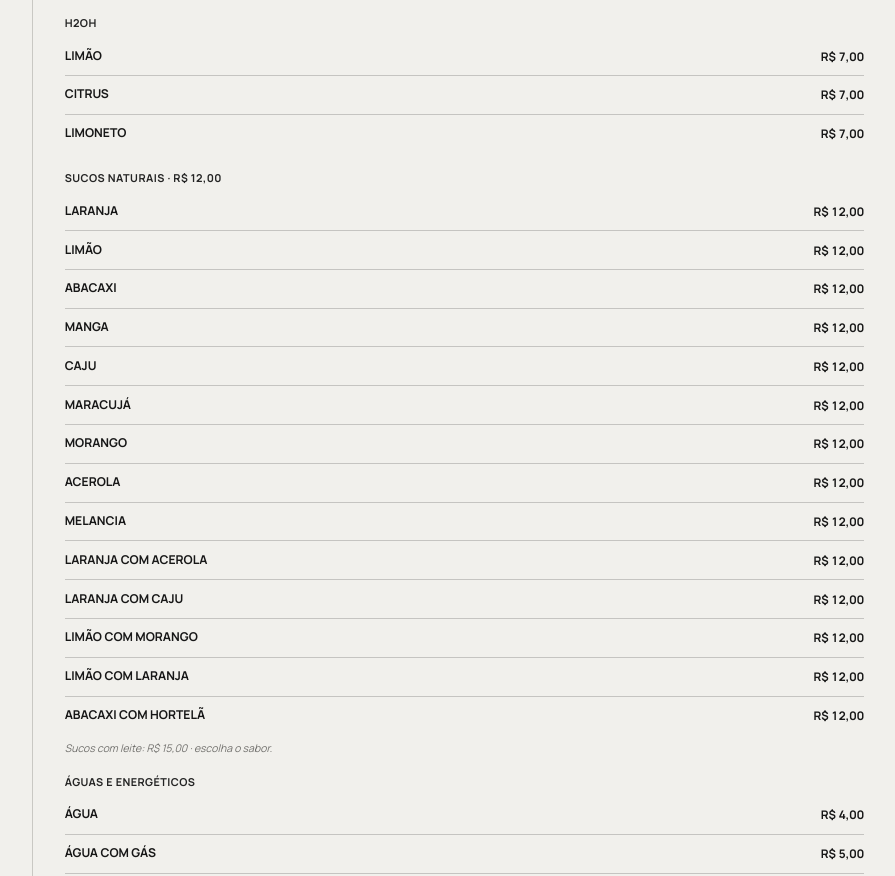
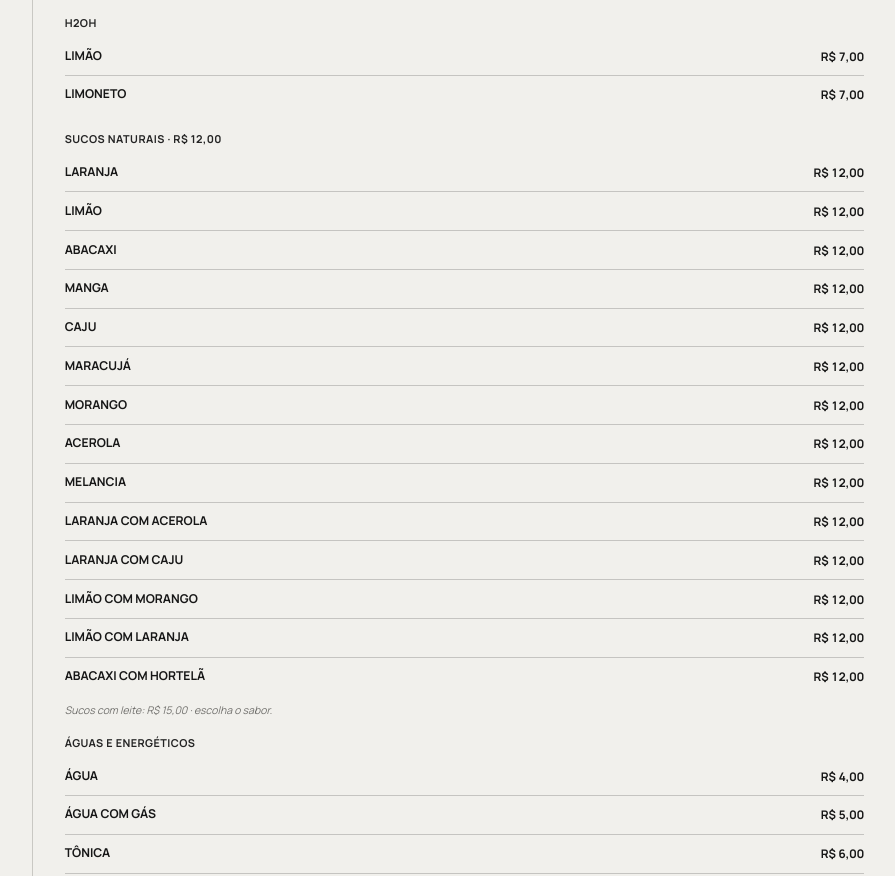
Before and after one commit to Foragi/site-luuma, a website: page pages/cardapio.html in a window 1280 px wide. Shown: the part 1998-2874 px from the top of the page, without its empty margins (336-1231 px from the left). Drawn offline with nearby package versions, Linux system fonts and the light colour scheme.

Commit message:
Remove Citrus do cardápio principal

```diff
--- a/pages/cardapio.html
+++ b/pages/cardapio.html
@@ -260,7 +260,6 @@
           </ul></div>
           <div class="subsection"><h3 class="subsection-title">H2OH</h3><ul class="items">
             <li class="menu-item"><span class="item-name">Limão</span><span class="item-price">R$ 7,00</span></li>
-            <li class="menu-item"><span class="item-name">Citrus</span><span class="item-price">R$ 7,00</span></li>
             <li class="menu-item"><span class="item-name">Limoneto</span><span class="item-price">R$ 7,00</span></li>
           </ul></div>
           <div class="subsection"><h3 class="subsection-title">Sucos naturais · R$ 12,00</h3><ul class="items">
```
